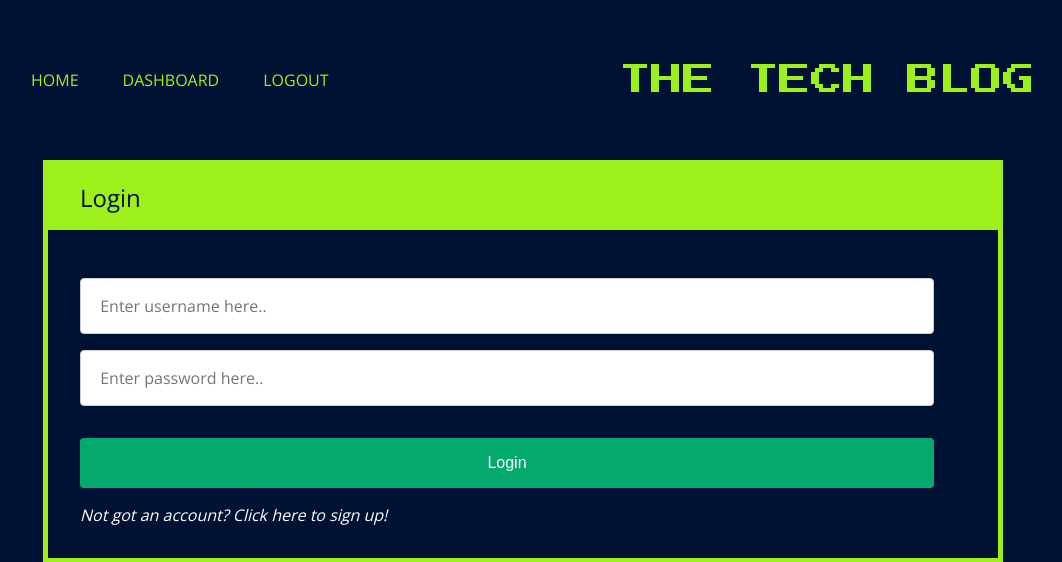
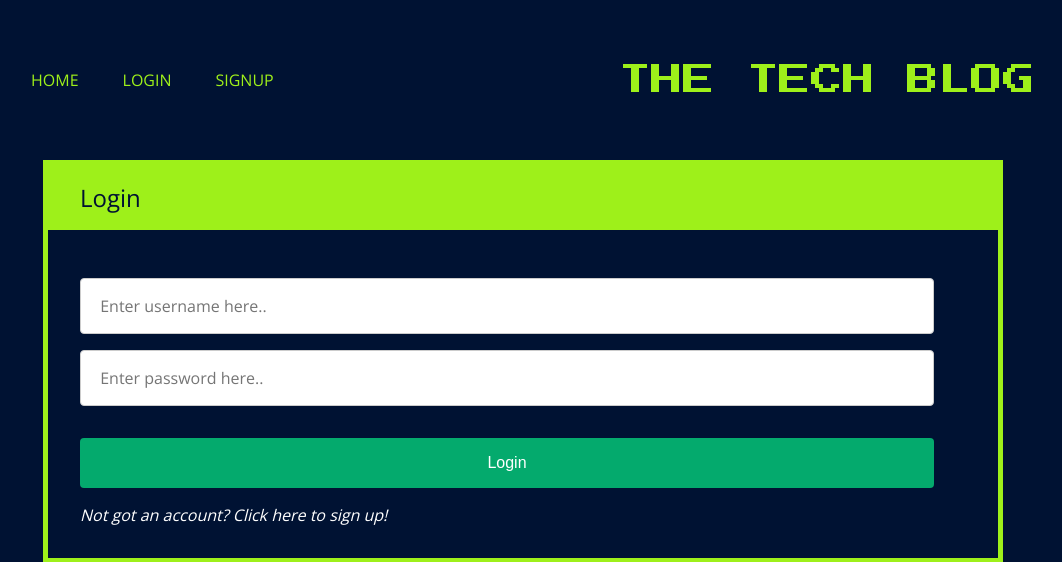
Before and after one commit to mattglwilliams/mvc-tech-blog, a Node server app: page /login in a window 1280 px wide. Shown: the top 562 px of the page, without its empty margins (117-1179 px from the left). Run offline with Node 20, Linux system fonts and the light colour scheme; some libraries are stand-ins or nearby versions.

Commit message:
Finalised login route

```diff
--- a/controllers/dashboardRoutes.js
+++ b/controllers/dashboardRoutes.js
@@ -7,7 +7,7 @@ router.get("/", async (req, res) => {
     const blogs = (await Blog.findAll()).map((blog) =>
       blog.get({ plain: true })
     );
-    res.render("dashboard", { ...blogs });
+    res.render("dashboard", { blogs });
     // res.json(blogs);
   } catch (err) {
     res.sendStatus(500).send(err);
--- a/controllers/homeRoutes.js
+++ b/controllers/homeRoutes.js
@@ -6,7 +6,7 @@ router.get("/login", (req, res) => {
   res.render("login");
 });
 
-// login
+// signup
 router.get("/signup", (req, res) => {
   res.render("signup");
 });
@@ -17,7 +17,7 @@ router.get("/", async (req, res) => {
     const blogs = (await Blog.findAll()).map((blog) =>
       blog.get({ plain: true })
     );
-    res.render("home", { blogs });
+    res.render("home", { blogs, loggedIn: req.session.loggedIn });
     // res.json(blogs);
   } catch (err) {
     res.sendStatus(500).send(err);
--- a/models/User.js
+++ b/models/User.js
@@ -2,7 +2,11 @@ const { Model, DataTypes } = require("sequelize");
 const sequelize = require("../config/connection");
 const bcrypt = require("bcrypt");
 
-class User extends Model {}
+class User extends Model {
+  checkPassword(loginPw) {
+    return bcrypt.compareSync(loginPw, this.password);
+  }
+}
 
 User.init(
   {
--- a/public/js/login.js
+++ b/public/js/login.js
@@ -4,21 +4,20 @@ const loginFormHandler = async (event) => {
   const username = document.querySelector("#username-login").value.trim();
   const password = document.querySelector("#password-login").value.trim();
 
-  if (email && password) {
+  if (username && password) {
     const response = await fetch("/api/users/login", {
       method: "POST",
       body: JSON.stringify({ username, password }),
       headers: { "Content-Type": "application/json" },
     });
-
     if (response.ok) {
       document.location.replace("/");
     } else {
-      alert("Failed to log in.");
+      alert(response.statusText);
     }
   }
 };
 
 document
-  .querySelector(".login-form")
+  .querySelector("#login-form")
   .addEventListener("submit", loginFormHandler);
--- a/public/js/signup.js
+++ b/public/js/signup.js
@@ -11,7 +11,6 @@ async function signupFormHandler(event) {
       headers: { "Content-Type": "application/json" },
     });
     if (response.ok) {
-      console.log("hello");
       document.location.replace("/");
     } else {
       alert(response.statusText);
--- a/views/layouts/main.handlebars
+++ b/views/layouts/main.handlebars
@@ -10,8 +10,13 @@
     <header>
       <nav>
         <a href="/">HOME</a>
-        <a href="/dashboard">DASHBOARD</a>
-        <a href="#">LOGOUT</a>
+        {{#if loggedIn}}
+          <a href="/dashboard">DASHBOARD</a>
+          <a href="/logout" id="logout">LOGOUT</a>
+        {{else}}
+          <a href="/login">LOGIN</a>
+          <a href="/signup">SIGNUP</a>
+        {{/if}}
       </nav>
       <div class="logo">THE TECH BLOG</div>
     </header>
--- a/views/login.handlebars
+++ b/views/login.handlebars
@@ -3,7 +3,7 @@
     <div class="form-title">Login</div>
   </section>
   <section class="form-body">
-    <form class="login-form">
+    <form id="login-form">
       <input
         type="text"
         class="form-username"
@@ -18,7 +18,9 @@
       />
       <input type="submit" value="Login" />
       <br />
-      <a href="#">Not got an account? Click here to sign up!</a>
+      <a href="/signup">Not got an account? Click here to sign up!</a>
     </form>
   </section>
 </div>
+
+<script src="/js/login.js"></script>
--- a/views/signup.handlebars
+++ b/views/signup.handlebars
@@ -16,7 +16,7 @@
         id="password-signup"
         placeholder="Enter password here.."
       />
-      <input id="signup-btn" type="submit" value="Sign Up" />
+      <input type="submit" value="Sign Up" />
       <br />
       <a href="/login">Already got an account? Login here!</a>
     </form>
```
Also changed, not shown: controllers/api-routes/user-routes.js (+6 -4 lines), public/js/logout.js (+14 -0 lines).
